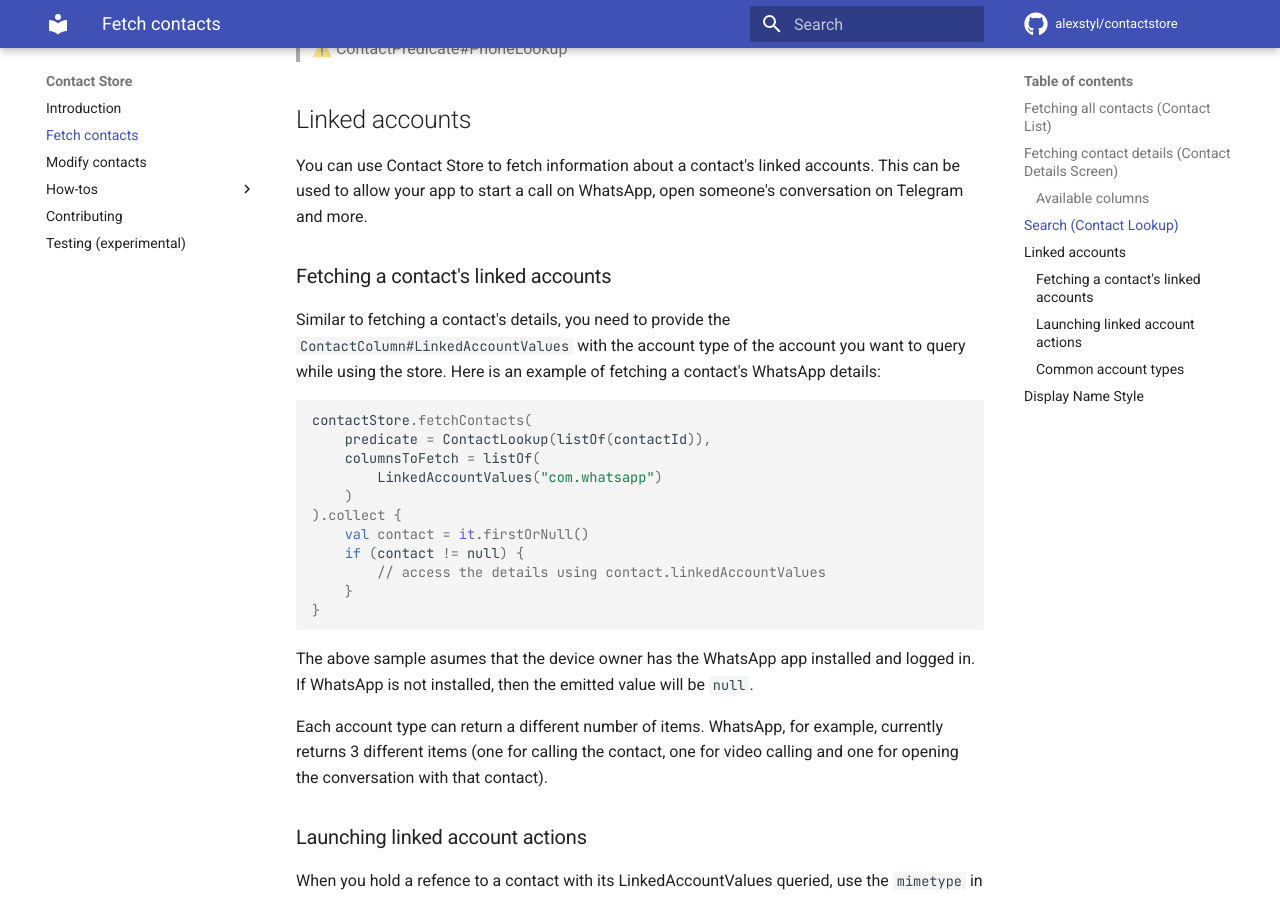
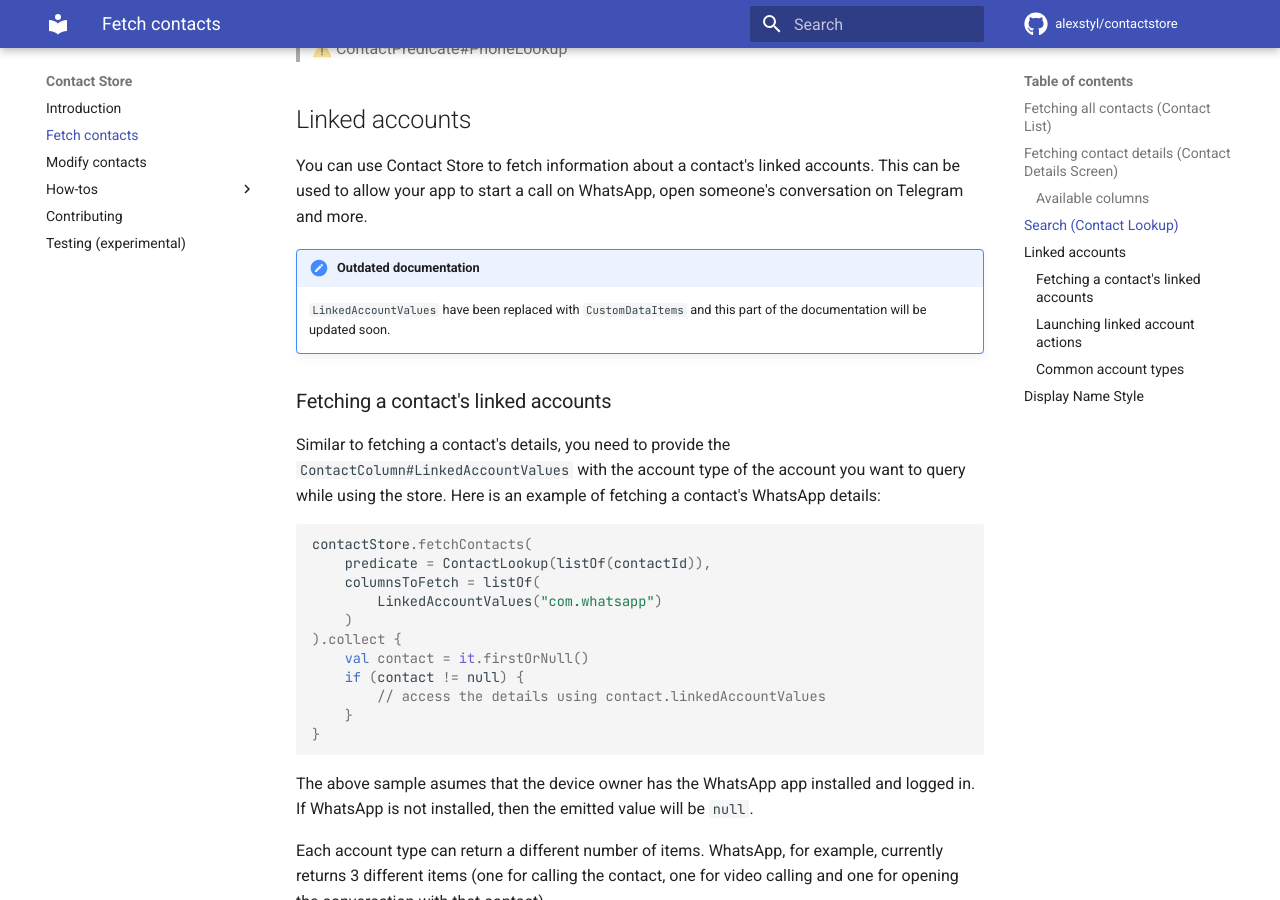
Before and after one commit to alexstyl/contactstore, an MkDocs documentation site: the page built from docs/fetch_contacts.md, in a window 1280 px wide and 900 px high, scrolled down 3044 px. Built offline with MkDocs 1.6.1 and Material for MkDocs 9.7.7, drawn with Linux system fonts in a browser that asks for light colours; comment, search, counter and statistics services are not loaded.

Commit message:
Add warning about LinkedAccountValues on the documentation

```diff
--- a/docs/fetch_contacts.md
+++ b/docs/fetch_contacts.md
@@ -130,6 +130,11 @@ contact's names, phones numbers and emails.
 You can use Contact Store to fetch information about a contact's linked accounts. This can be used
 to allow your app to start a call on WhatsApp, open someone's conversation on Telegram and more.
 
+!!! attention "Outdated documentation"
+
+    `LinkedAccountValues` have been replaced with `CustomDataItems`
+    and this part of the documentation will be updated soon.
+
 ### Fetching a contact's linked accounts
 
 Similar to fetching a contact's details, you need to provide the `ContactColumn#LinkedAccountValues`
@@ -194,7 +199,8 @@ if (linkedAccountValue != null) {
 
 You can specify the style of the display name you prefer when fetching contacts:
 
-The `Primary` (default) style will return display names in a "given name first" fashion for Western names.
+The `Primary` (default) style will return display names in a "given name first" fashion for Western
+names.
 
 The `Alternative` style will return them in a "family name first" fashion instead.
 
--- a/mkdocs.yml
+++ b/mkdocs.yml
@@ -36,7 +36,10 @@ nav:
 
 plugins:
   - search
+
 markdown_extensions:
+  - admonition
+  - pymdownx.details
   - pymdownx.betterem
   - pymdownx.superfences
   - pymdownx.tabbed
```
